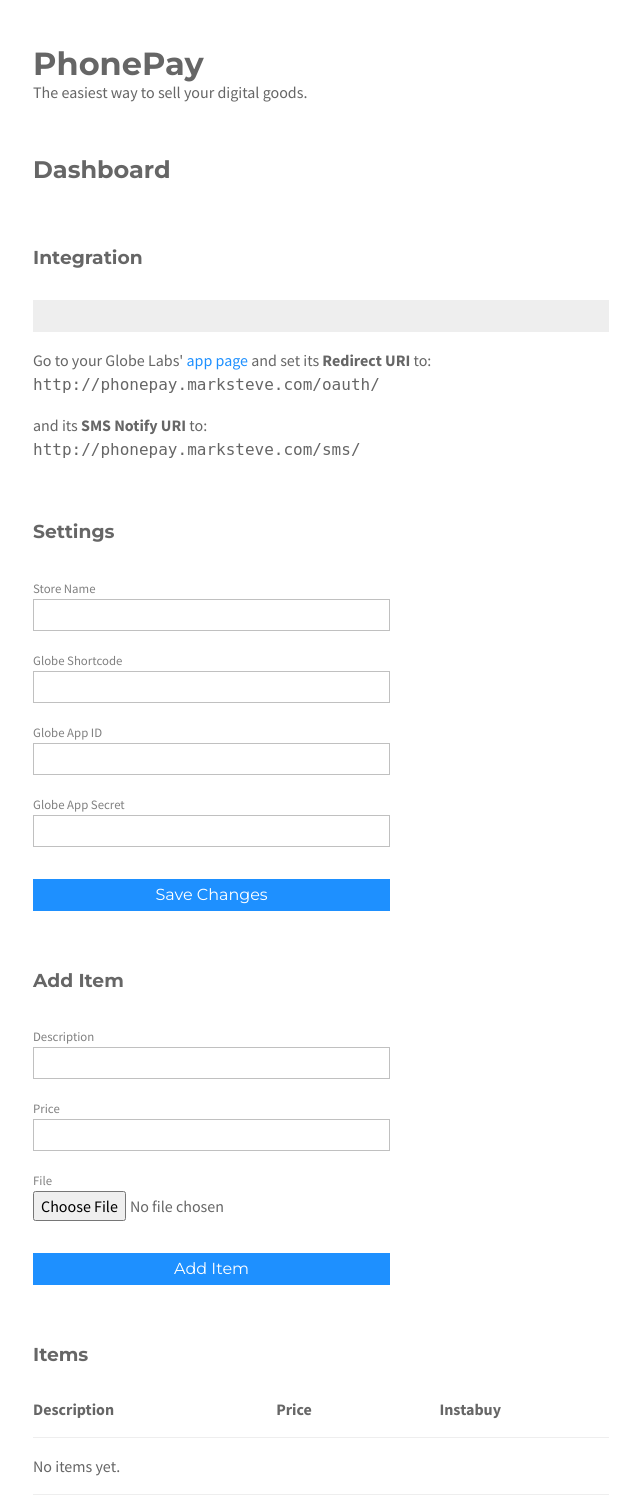
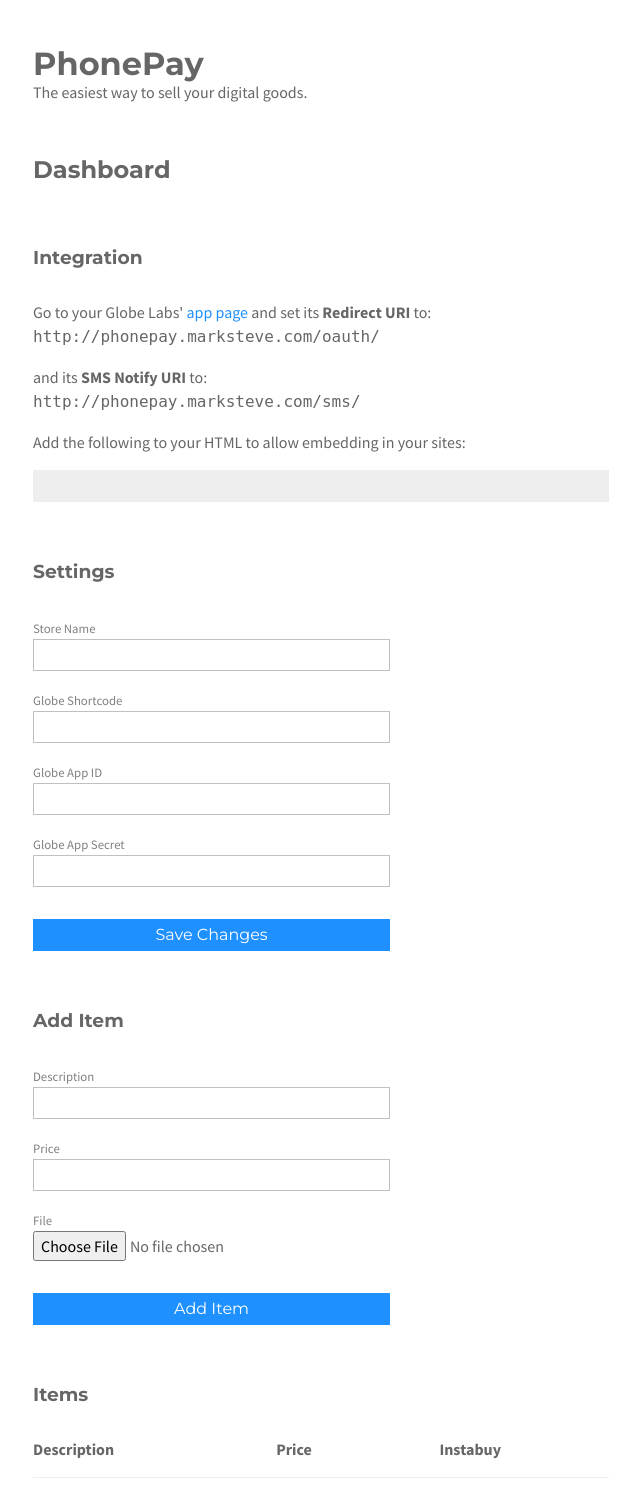
Before and after one commit to marksteve/purrchase, a Flask app: template templates/dashboard.html in a window 1280 px wide. Shown: the top 1497 px of the page, without its empty margins (319-959 px from the left). Run offline with Flask 2, Linux system fonts and the light colour scheme; the template is opened without the code that fills it, so the values that code supplies are empty; some libraries are stand-ins or nearby versions.

Commit message:
Update instructions

```diff
--- a/templates/dashboard.html
+++ b/templates/dashboard.html
@@ -19,7 +19,6 @@
 {% endif %}
 
 <h3>Integration</h3>
-<pre class="integration"><code>{{ integration.format(merchant.globe_shortcode)|escape }}</code></pre>
 <p>
 Go to your Globe Labs'
   <a href="http://www.globelabs.com.ph/apps/{{ merchant.globe_app_id }}/edit">app page</a>
@@ -29,6 +28,10 @@ Go to your Globe Labs'
 <p>
   and its <strong>SMS Notify URI</strong> to:<br>
   <code>http://phonepay.marksteve.com/sms/{{ merchant.globe_shortcode }}</code>
+</p>
+<p>
+  Add the following to your HTML to allow embedding in your sites:
+  <pre class="integration"><code>{{ integration.format(merchant.globe_shortcode)|escape }}</code></pre>
 </p>
 <h3>Settings</h3>
 <form action="/info" method="post">
```
